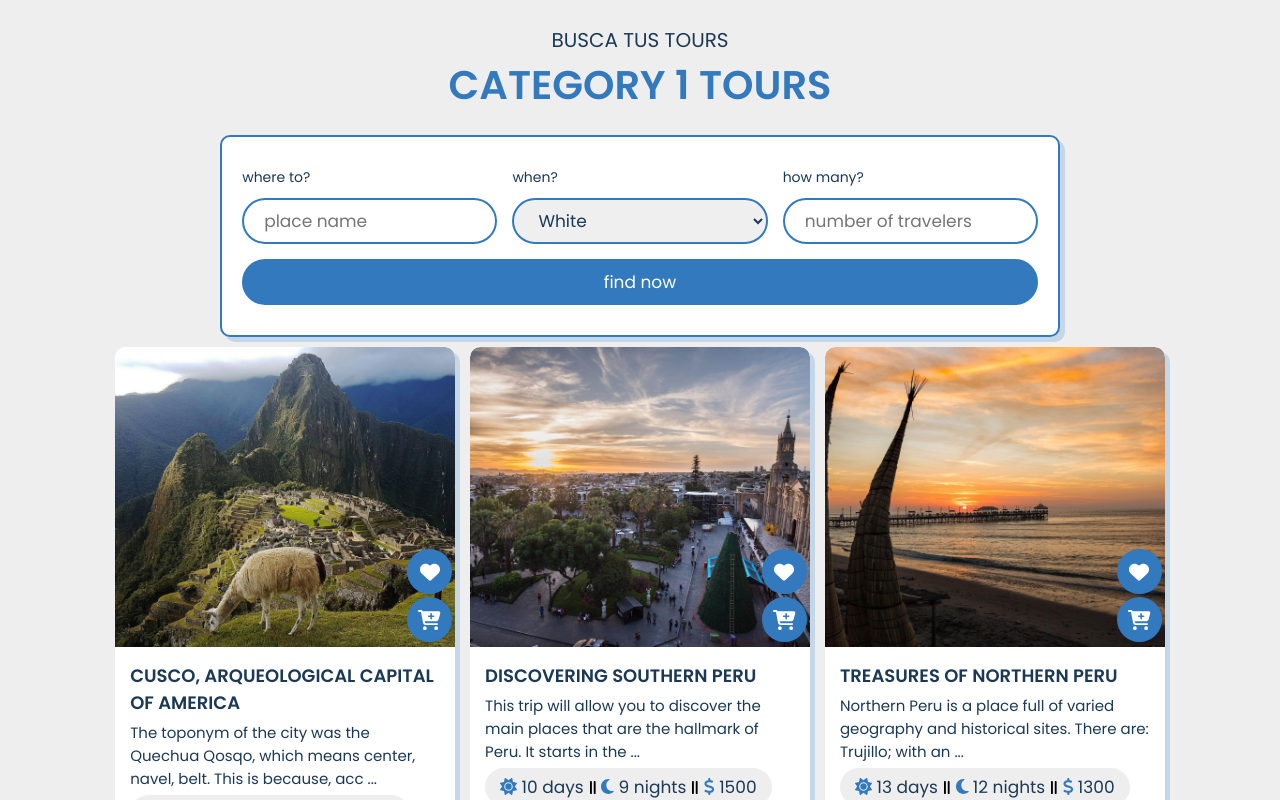
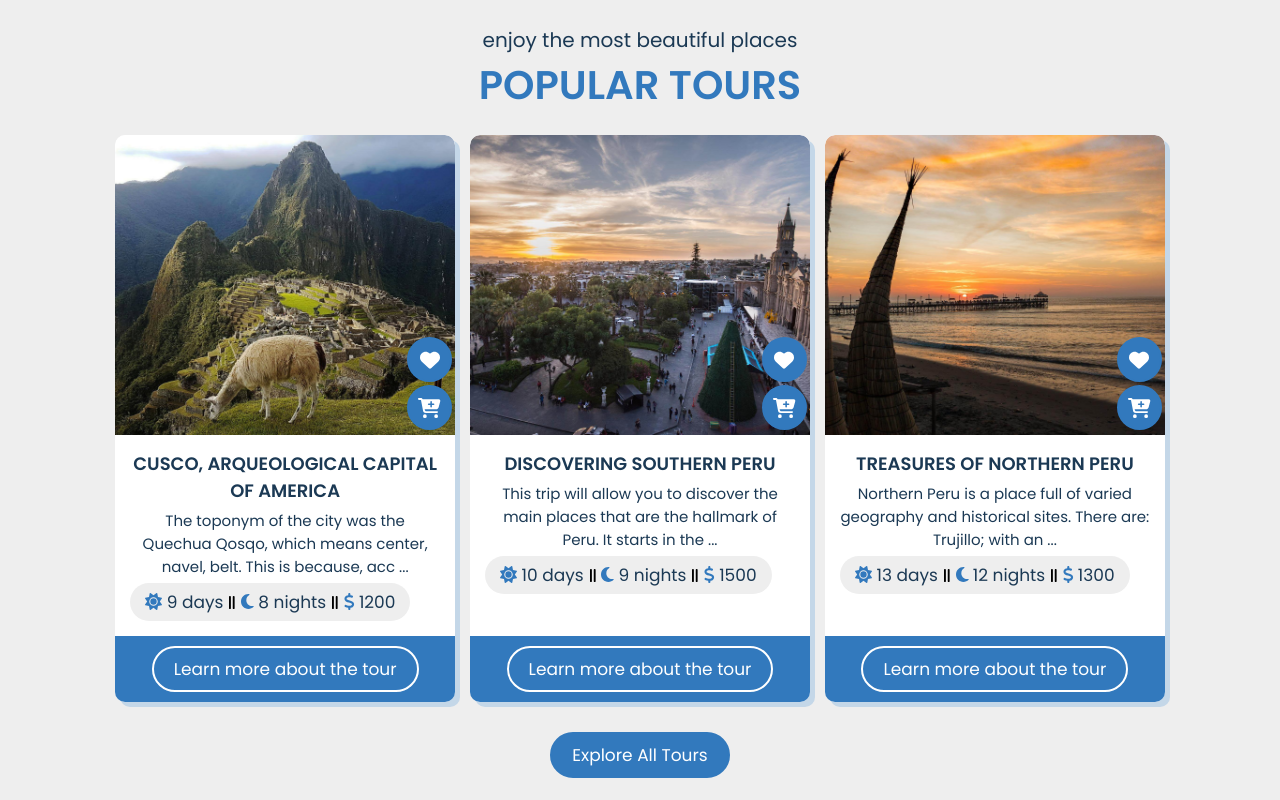
Before and after one commit to popehiflo/my-travel-agency-frontend, a React (Create React App) app: page / in a window 1280 px wide. Shown: the part 1600-2400 px from the top of the page. Built offline with nearby package versions, Linux system fonts and the light colour scheme.

Commit message:
feat: Tours popular component

```diff
--- /dev/null
+++ b/src/components/ToursPopular.jsx
@@ -0,0 +1,32 @@
+import React from 'react';
+import { Link } from 'react-router-dom';
+import styledComponents from 'styled-components';
+import { getToursByPopularity } from '../dataFake';
+import ToursGrid from './ToursGrid';
+
+const ToursPopularWrapper = styledComponents.section`
+  text-align: center;
+  .alltours {
+    margin-top: 3rem;
+  }
+`;
+
+// TODO: Add tours filter by category, pagination and sorting
+// FIXME: Temporal component to show the tours grid
+const ToursPopular = () => {
+  const tours = getToursByPopularity();
+  return (
+    <ToursPopularWrapper id="popular-tours">
+      <div className="heading">
+        <span>enjoy the most beautiful places</span>
+        <h1>POPULAR TOURS</h1>
+      </div>
+      <ToursGrid tours={tours} />
+      <Link to="/tours" className="btn-primary alltours">
+        Explore All Tours
+      </Link>
+    </ToursPopularWrapper>
+  );
+};
+
+export default ToursPopular;
--- a/src/pages/Home.jsx
+++ b/src/pages/Home.jsx
@@ -1,8 +1,8 @@
 import React from 'react';
 import Banner from '../components/Banner';
 import TourTypes from '../components/TourTypes';
-import Tours from './Tours';
 import { getToursByBanner } from '../dataFake';
+import ToursPopular from '../components/ToursPopular';
 
 const Home = () => {
   const toursBanner = getToursByBanner();
@@ -10,7 +10,7 @@ const Home = () => {
     <>
       <Banner data={toursBanner} idHash="home" content />
       <TourTypes />
-      <Tours />
+      <ToursPopular />
     </>
   );
 };
```
